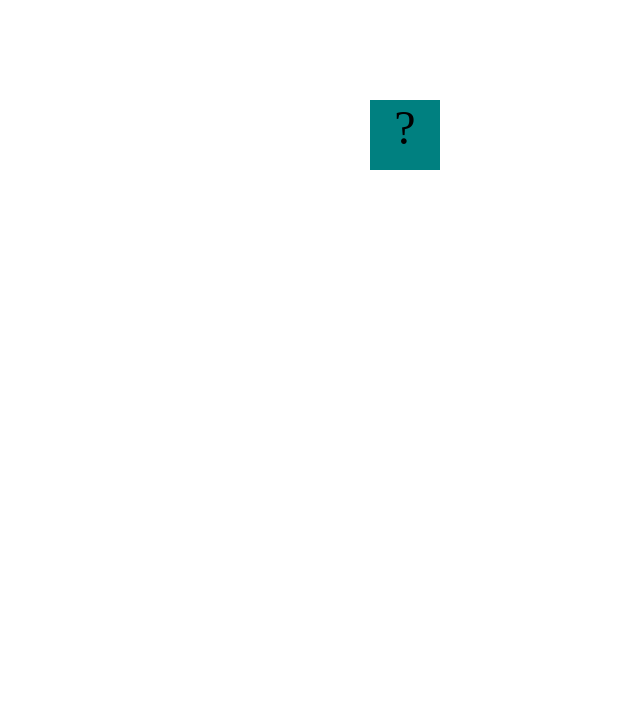
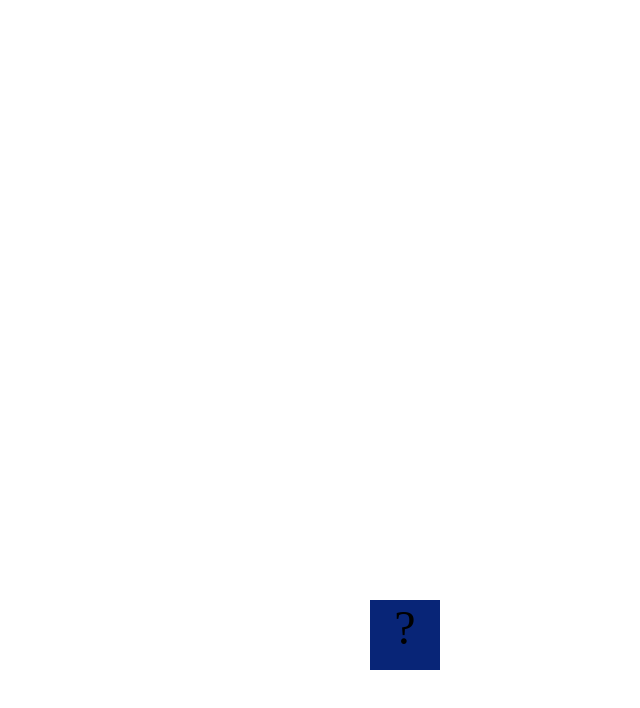
Before and after one commit to Niceme2/Niceme2.github.io, a plain HTML site: page projects/bouncing-box/index.html in a window 1280 px wide. Shown: the whole page, without its empty margins (640-1280 px from the left). Drawn offline with Linux system fonts and the light colour scheme.

Commit message:
add bouncing box

```diff
--- a/projects/bouncing-box/index.html
+++ b/projects/bouncing-box/index.html
@@ -9,7 +9,7 @@
         .box {
             width: 70px;
             height: 70px;
-            background-color: teal;
+            background-color: rgb(2, 2, 100);
             font-size: 300%;
             text-align: center;
             display: block;
@@ -40,6 +40,7 @@
             var box = jQuery('.box');	// reference to the HTML .box element
             var board = jQuery('.board');	// reference to the HTML .board element
             var boardWidth = board.width();	// the maximum X-Coordinate of the screen
+            var boardHeigth = jQuery(window).height();
 
             // Every 50 milliseconds, call the update Function (see below)
             setInterval(update, 50);
@@ -48,8 +49,9 @@
             box.on('click', handleBoxClick);
 
             // moves the Box to a new position on the screen along the X-Axis
-            function moveBoxTo(newPositionX) {
+            function moveBoxTo(newPositionX,newPositionY) {
                 box.css("left", newPositionX);
+                box.css("top", newPositionY);
             }
 
             // changes the text displayed on the Box
@@ -60,12 +62,27 @@
             //////////////////////////////////////////////////////////////////
             /////////////////// YOUR CODE BELOW HERE /////////////////////////
             //////////////////////////////////////////////////////////////////
+              function colorChanger()
+            {
+           var red = Math.random() * 250;
+            var blue = Math.random() * 250;
+            var green = Math.random() * 250;
+            colorStr = "rgb(" + red + ","+ blue + ","+ green+")";
+            box.css("background-color", colorStr);
+             // return colorStr; // don't really need this but here for debugging stuff later
 
+            }
             // TODO 2 - Variable declarations
+            var colorStr;
+            var positionX = 0;
+            var positionY = 0;
+            var points = 0;
+            var speedX = 10;
+            var speedY = 10;
 
-            var positionX = 0;
-            var points = 0;
-            var speed = 10;
+
+            //COLOR
+
             /*
             This Function will be called 20 times/second. Each time it is called,
             it should move the Box to a new location. If the box drifts off the screen
@@ -73,23 +90,31 @@
             */
 
             function update() {
-                positionX = positionX + speed;
-                moveBoxTo(positionX + 10);
+                positionX = positionX + speedX;
+                positionY = positionY + speedY;
+                moveBoxTo(positionX + 10, positionY) + 10;
+                colorChanger();
 
-                console.log(speed);
+
+
+
                 if (positionX >= boardWidth) {
-                    speed = -speed;
-                    console.log("Changed speed to negative");
-                }
-                if (positionX < 0)
-                {
-                    speed = -speed;
-                    console.log("Changed speed to postive");
-                    // PUT THIS HERE CAUSE BUGGED
-                    //TURNS OUT YOU SHOULD NOT USE <=
-                    //NOTED
+                    speedX = -speedX;
 
                 }
+                else if (positionX < 0)
+                {
+                    speedX = -speedX;
+
+                }
+            if(positionY >= boardHeigth)
+            {
+                speedY = -speedY;
+            }
+             if(positionY <= 0)
+            {
+                speedY = -speedY;
+            }
 
 
             };
@@ -100,16 +125,18 @@
             the left side of the screen.
             */
             function handleBoxClick() {
+
+
                 positionX = 0;
                 points = points + 1;
                 changeBoxText(points);
 
-                if (speed > 0) {
-                    speed = speed + 3;
+                if (speedX > 0) {
+                    speedX = speedX + 3;
                 }
-                else if (speed < 0)
+                else if (speedX < 0)
                 {
-                    speed = speed - 3;
+                    speedX = speedX - 3;
                 }
 
             };
```
